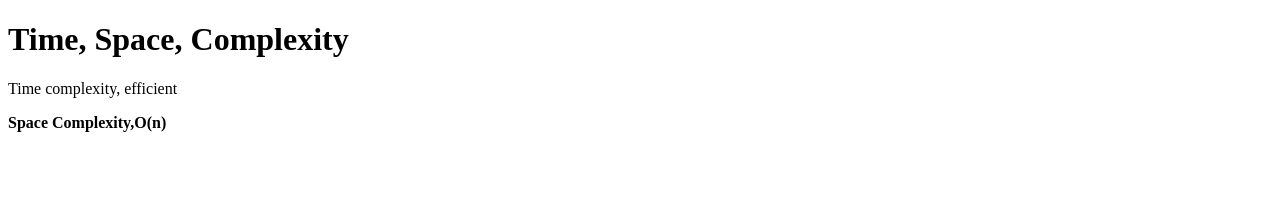
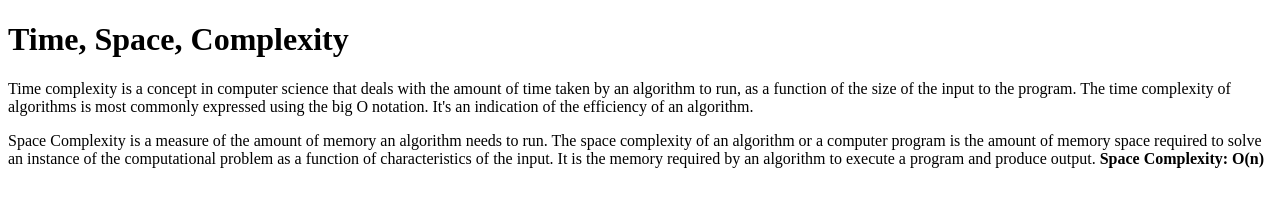
Before and after one commit to acciojob/time-and-space-complexity-swetha-A130, a website: page main.html in a window 1280 px wide. Drawn offline with Linux system fonts and the light colour scheme.

Commit message:
created a submission

```diff
--- a/main.html
+++ b/main.html
@@ -1,17 +1,11 @@
 <!DOCTYPE html>
-
 <html>
-
 <head>
-	<link rel="stylesheet" href="styles.css">
+  <title>Time and Space Complexity</title>
 </head>
-
 <body>
-	<h1>Time, Space, Complexity </h1>
-	<p>Time complexity, efficient</p>
-	<p><b>Space Complexity,O(n)</b></p>
-</script>
-
+  <h1>Time, Space, Complexity</h1>
+  <p>Time complexity is a concept in computer science that deals with the amount of time taken by an algorithm to run, as a function of the size of the input to the program. The time complexity of algorithms is most commonly expressed using the big O notation. It's an indication of the efficiency of an algorithm.</p>
+  <p>Space Complexity is a measure of the amount of memory an algorithm needs to run. The space complexity of an algorithm or a computer program is the amount of memory space required to solve an instance of the computational problem as a function of characteristics of the input. It is the memory required by an algorithm to execute a program and produce output. <b>Space Complexity: O(n)</b></p>
 </body>
-
 </html>
```
